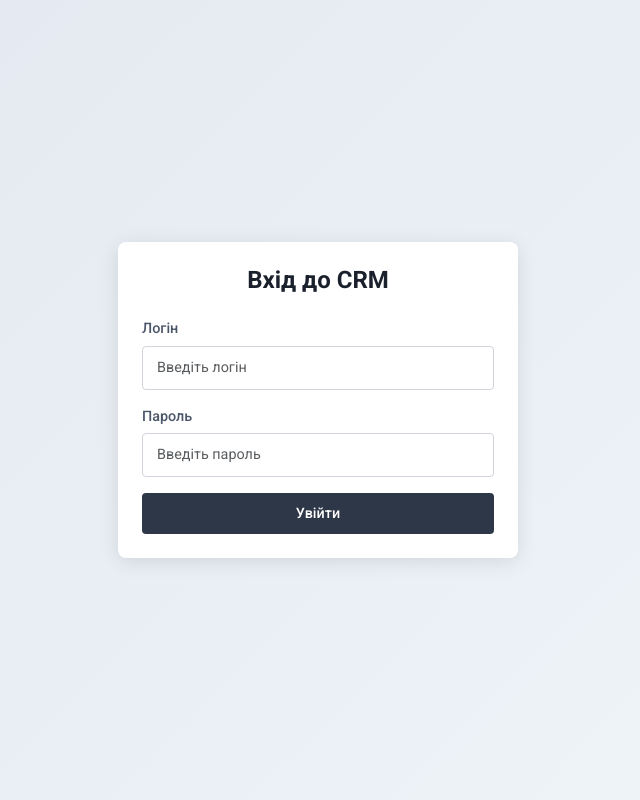
After one commit to DmytroTymar1992/just-crm, a Django app: page /login/ in a window 1280 px wide. The commit adds this page. Shown: the whole page, without its empty margins (322-962 px from the left). Run offline with Django 5.2, Linux system fonts and the light colour scheme; parts of the project's set-up code (start-up, migrations or seed data) failed here and were passed over.

Commit message:
Initial commit

```diff
--- /dev/null
+++ b/main/templates/main/login.html
@@ -0,0 +1,120 @@
+<!DOCTYPE html>
+<html lang="uk">
+<head>
+    <meta charset="UTF-8">
+    <meta name="viewport" content="width=device-width, initial-scale=1.0">
+    <title>Вхід до CRM</title>
+    <!-- Bootstrap CSS -->
+    <link href="https://cdn.jsdelivr.net/npm/bootstrap@5.3.0/dist/css/bootstrap.min.css" rel="stylesheet">
+    <!-- Bootstrap Icons -->
+    <link href="https://cdn.jsdelivr.net/npm/bootstrap-icons@1.10.0/font/bootstrap-icons.css" rel="stylesheet">
+    <!-- Google Fonts -->
+    <link href="https://fonts.googleapis.com/css2?family=Roboto:wght@400;500;700&display=swap" rel="stylesheet">
+    <style>
+        body {
+            min-height: 100vh;
+            background: linear-gradient(135deg, #e2e8f0 0%, #f1f5f9 100%); /* Світло-сірий градієнт */
+            font-family: 'Roboto', sans-serif;
+            display: flex;
+            justify-content: center;
+            align-items: center;
+            margin: 0;
+            padding: 20px;
+        }
+
+        .login-container {
+            background: #ffffff;
+            border-radius: 8px;
+            box-shadow: 0 4px 20px rgba(0, 0, 0, 0.1);
+            width: 100%;
+            max-width: 400px;
+            padding: 24px;
+        }
+
+        .login-header {
+            text-align: center;
+            margin-bottom: 24px;
+        }
+
+        .login-header h2 {
+            font-size: 1.5rem;
+            font-weight: 600;
+            color: #1a202c;
+            margin: 0;
+        }
+
+        .form-group {
+            margin-bottom: 16px;
+        }
+
+        .form-group label {
+            font-size: 0.9rem;
+            font-weight: 500;
+            color: #4a5568;
+            margin-bottom: 6px;
+            display: block;
+        }
+
+        .form-control {
+            border-radius: 4px;
+            border: 1px solid #d1d5db;
+            padding: 10px 14px;
+            font-size: 0.9rem;
+            color: #1a202c;
+            transition: border-color 0.3s ease;
+        }
+
+        .form-control:focus {
+            border-color: #2d3748;
+            box-shadow: 0 0 0 3px rgba(45, 55, 72, 0.1);
+            outline: none;
+        }
+
+        .btn-login {
+            width: 100%;
+            padding: 10px;
+            background: #2d3748;
+            border: none;
+            border-radius: 4px;
+            font-size: 0.9rem;
+            font-weight: 500;
+            color: #ffffff;
+            transition: background 0.3s ease;
+        }
+
+        .btn-login:hover {
+            background: #4a5568;
+        }
+
+        .error-message {
+            color: #e53e3e;
+            font-size: 0.85rem;
+            text-align: center;
+            margin-top: 12px;
+            display: none;
+        }
+    </style>
+</head>
+<body>
+    <div class="login-container">
+        <div class="login-header">
+            <h2>Вхід до CRM</h2>
+        </div>
+        <form id="login-form" method="post" action="{% url 'login' %}">
+            {% csrf_token %}
+            <div class="form-group">
+                <label for="username">Логін</label>
+                <input type="text" id="username" name="username" class="form-control" placeholder="Введіть логін" required>
+            </div>
+            <div class="form-group">
+                <label for="password">Пароль</label>
+                <input type="password" id="password" name="password" class="form-control" placeholder="Введіть пароль" required>
+            </div>
+            <button type="submit" class="btn-login">Увійти</button>
+            {% if form.errors %}
+                <p class="error-message" style="display: block;">Невірний логін або пароль. Спробуйте ще раз.</p>
+            {% endif %}
+        </form>
+    </div>
+</body>
+</html>
--- a/main/urls.py
+++ b/main/urls.py
@@ -1,9 +1,9 @@
 from django.urls import path
-#from .views import ReceivedSocialPostCreateAPIView, fetch_social_posts_view
+from .views import *
 from django.contrib.auth import views as auth_views
 
 urlpatterns = [
     #path('api/received-social-posts/', ReceivedSocialPostCreateAPIView.as_view(), name='received-social-post-create'),
     #path('fetch_social_posts/', fetch_social_posts_view, name='fetch-social-posts'),
-    #path('', auth_views.LoginView.as_view(template_name='main/login.html'), name='login'),
+    path('login/', login_view, name='login'),  # Новий маршрут для логіна
     ]
--- a/main/views.py
+++ b/main/views.py
@@ -1,3 +1,16 @@
-from django.shortcuts import render
+from django.contrib.auth import authenticate, login
+from django.shortcuts import render, redirect
 
-# Create your views here.
+# ... решта вашого коду ...
+
+def login_view(request):
+    if request.method == 'POST':
+        username = request.POST.get('username')
+        password = request.POST.get('password')
+        user = authenticate(request, username=username, password=password)
+        if user is not None:
+            login(request, user)
+            return redirect('chat_room', room_id=1)  # Перенаправлення на чат після входу (можете змінити room_id)
+        else:
+            return render(request, 'main/login.html', {'form': {'errors': True}})
+    return render(request, 'main/login.html')
--- a/sales/templates/sales/base-sales.html
+++ b/sales/templates/sales/base-sales.html
@@ -172,7 +172,7 @@
               </a>
             </li>
             <li class="nav-item mb-4">
-              <a class="nav-link" href="{% url 'chat_room' room_id=1 %}" title="Робочий процес">
+              <a class="nav-link" href="{% url 'chats' %}" title="Робочий процес">
                 <svg height="28" viewBox="0 0 48 48" width="28" xmlns="http://www.w3.org/2000/svg" fill="#ffffff"><g id="Computer_Desktop" data-name="Computer Desktop"><path d="m45 1h-42a3 3 0 0 0 -3 3v30a3 3 0 0 0 3 3h14v8h-2a1 1 0 0 0 0 2h18a1 1 0 0 0 0-2h-2v-8h14a3 3 0 0 0 3-3v-30a3 3 0 0 0 -3-3zm-43 3a1 1 0 0 1 1-1h42a1 1 0 0 1 1 1v25h-44zm27 41h-10v-8h10zm17-11a1 1 0 0 1 -1 1h-42a1 1 0 0 1 -1-1v-3h44z"/><path d="m24 34a1 1 0 0 0 0-2 1 1 0 0 0 0 2z"/></g></svg>
                 <div>Робочий процес</div>
               </a>
--- a/sales/urls.py
+++ b/sales/urls.py
@@ -16,5 +16,6 @@ urlpatterns = [
     path('complete_task/', complete_task, name='complete_task'),
     path('get_task/<int:task_id>/', get_task, name='get_task'),
     path('edit_task/', edit_task, name='edit_task'),
+    path('chats/', chats_view, name='chats'),
 
 ]
```
Also changed, not shown: sales/views.py (+31 -7 lines).
